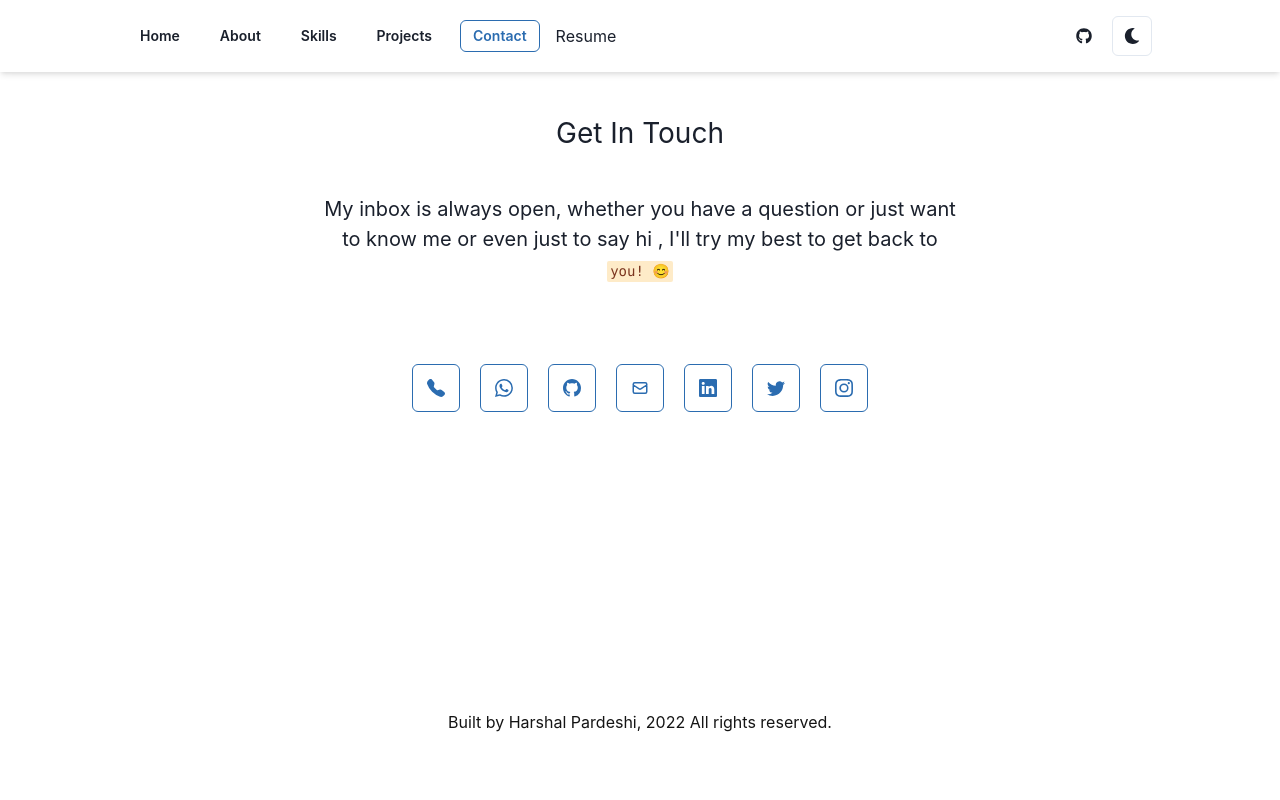
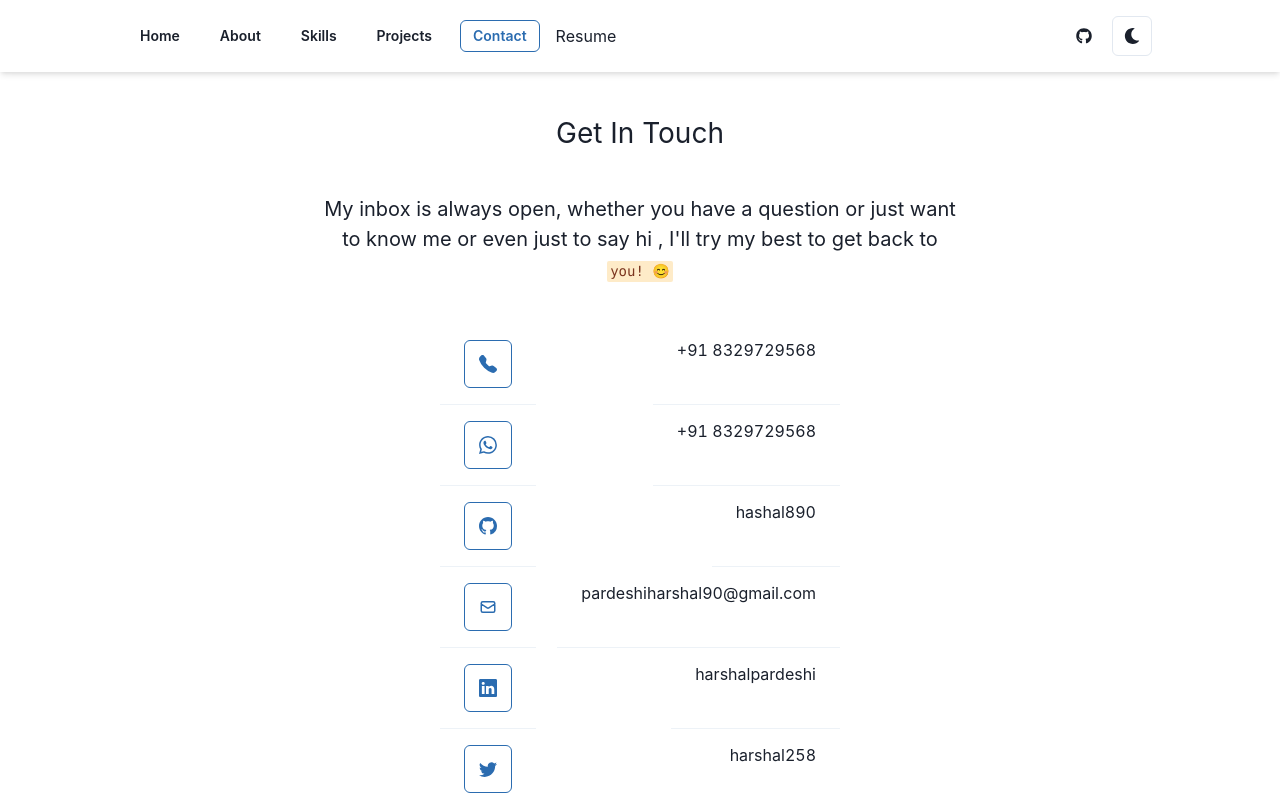
Before and after one commit to Hashal890/Hashal890.github.io, a React (Create React App) app: page /contact in a window 1280 px wide. Shown: the top 800 px of the page. Built offline with nearby package versions, Linux system fonts and the light colour scheme.

Commit message:
Added new changes

```diff
--- a/src/Components/HomeBanner.jsx
+++ b/src/Components/HomeBanner.jsx
@@ -89,22 +89,6 @@ export default function HomeBanner() {
             </Typist>
           </Code>
         </Text>
-        <Flex gap={2}>
-          <Text color={"blue.500"}>Phone Number ➠ </Text>
-          <Link href={"tel:+8329729568"} isExternal bg="transparent">
-            +91 8329729568
-          </Link>
-        </Flex>
-        <Flex gap={2} mb={5}>
-          <Text color={"blue.500"}>Email-ID ➠ </Text>
-          <Link
-            href={"mailto: pardeshiharshal90@gmail.com"}
-            isExternal
-            bg="transparent"
-          >
-            pardeshiharshal90@gmail.com
-          </Link>
-        </Flex>
         <Button
           as={Link}
           href={Resume}
--- a/src/Routes/Contact.jsx
+++ b/src/Routes/Contact.jsx
@@ -1,14 +1,16 @@
 import {
-  Box,
   Code,
   Flex,
   IconButton,
   Link,
   Spacer,
   Stack,
+  Table,
+  Tbody,
+  Td,
   Text,
+  Tr,
   useColorModeValue,
-  WrapItem,
 } from "@chakra-ui/react";
 import React from "react";
 import Navbar from "../Components/Navbar";
@@ -39,24 +41,19 @@ export default function Contact() {
             fontSize="20"
             color={useColorModeValue("gray.800", "gray.500")}
             textAlign="center"
+            mb={10}
           >
             My inbox is always open, whether you have a question or just want to
             know me or even just to say hi , I'll try my best to get back to{" "}
             <Code colorScheme="orange">you! 😊</Code>
           </Text>
-          <Flex
-            fontSize="20"
-            mt="20"
-            color={useColorModeValue("gray.800", "gray.500")}
-            alignItems="center"
-            justifyContent="center"
-            flexWrap="wrap"
-            gap={5}
-          >
+          <Table maxW={"400px"} m={"auto"}>
+            <Tbody>
               {ContactDetails.map((c, index) => (
-							<Box key={`${index}-${c.link}`}>
-								<WrapItem>
+                <Tr key={`${index}-${c.link}`}>
                   <Link href={c.link} isExternal bg="transparent">
+                    <Flex>
+                      <Td>
                         <IconButton
                           colorScheme="blue"
                           variant="outline"
@@ -64,11 +61,17 @@ export default function Contact() {
                           size="lg"
                           icon={<c.icon />}
                         />
+                      </Td>
+                      <Spacer />
+                      <Td>
+                        <Text>{c.name}</Text>
+                      </Td>
+                    </Flex>
                   </Link>
-								</WrapItem>
-							</Box>
+                </Tr>
               ))}
-          </Flex>
+            </Tbody>
+          </Table>
         </Flex>
       </Stack>
       <Spacer />
--- a/src/assets/data.js
+++ b/src/assets/data.js
@@ -365,29 +365,35 @@ export const Statistics = [
 ];
 
 export const ContactDetails = [
-  { icon: BsTelephoneFill, link: "tel:+8329729568" },
+  { icon: BsTelephoneFill, link: "tel:+8329729568", name: "+91 8329729568" },
   {
     icon: BsWhatsapp,
     link: "https://api.whatsapp.com/send/?phone=8329729568&text=Hey+Harshal%21+I+just+checked+out+your+website%2C+and+I+would+love+to+discuss+about+a+project+with+you&app_absent=0&lang=en",
+    name: "+91 8329729568",
   },
   {
     icon: BsGithub,
     link: "https://github.com/hashal890",
+    name: "hashal890",
   },
   {
     icon: HiOutlineMail,
     link: "mailto: pardeshiharshal90@gmail.com",
+    name: "pardeshiharshal90@gmail.com",
   },
   {
     icon: BsLinkedin,
     link: "https://www.linkedin.com/in/harshalpardeshi/",
+    name: "harshalpardeshi",
   },
   {
     icon: BsTwitter,
     link: "https://twitter.com/harshal258/",
+    name: "harshal258",
   },
   {
     icon: BsInstagram,
     link: "https://www.instagram.com/harshalpardeshi_hp/",
+    name: "harshalpardeshi_hp",
   },
 ];
```
Lines whose indentation alone changed are shown as unchanged.
